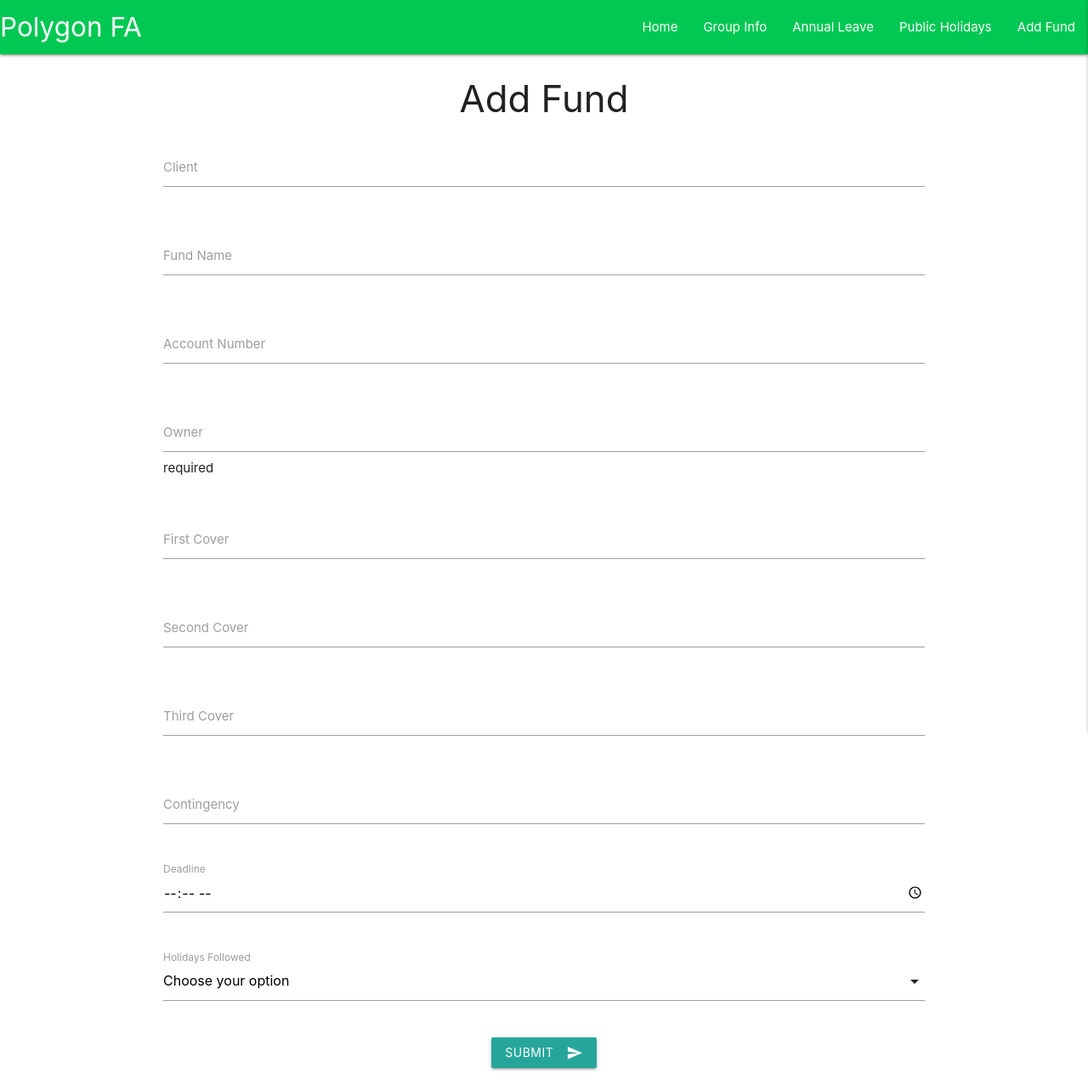
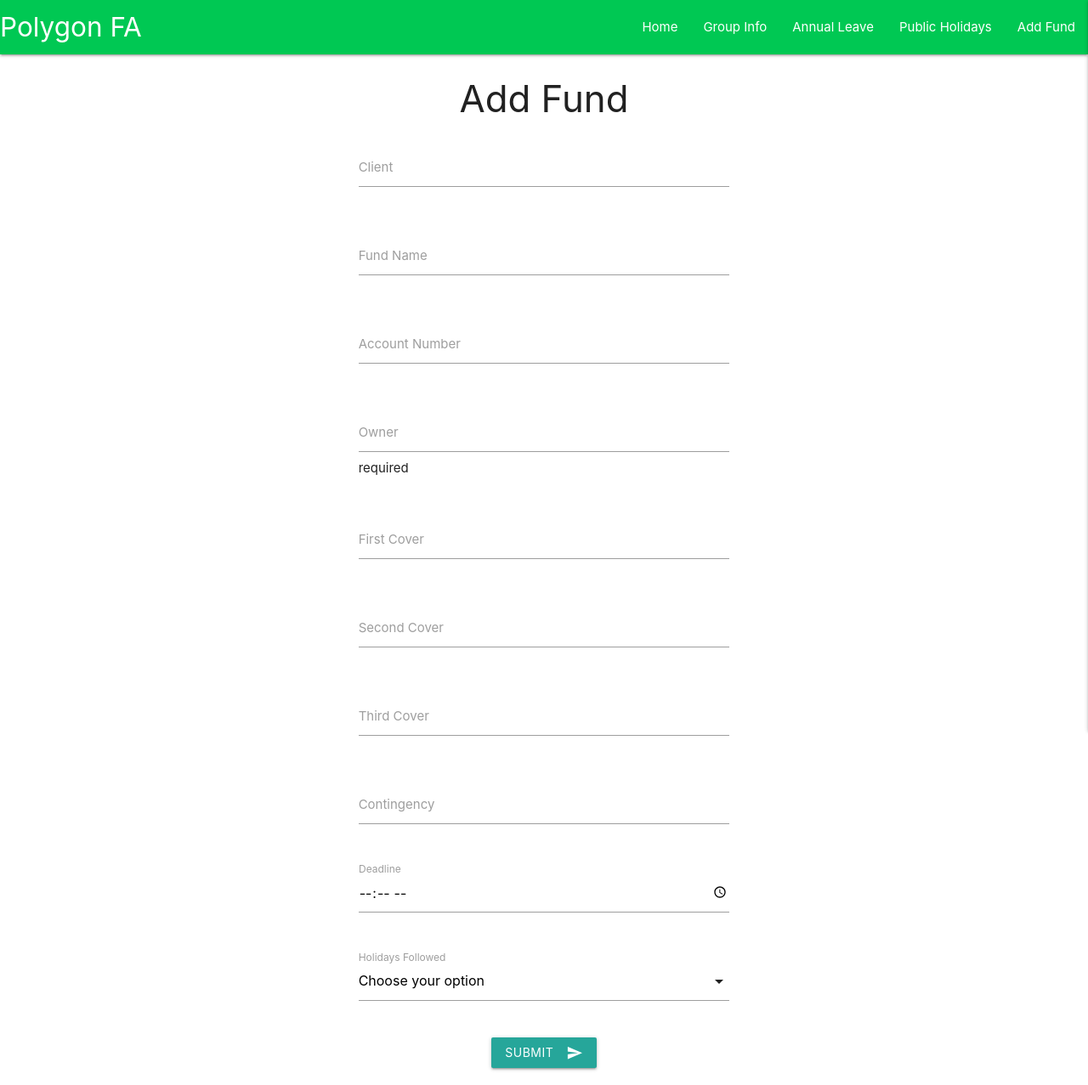
Before and after one commit to gerd113/Polygon-FAllocation, a Flask app: page /add_fund in a window 1280 px wide. Shown: the whole page at 85% size. Run offline with Flask 2, Linux system fonts and the light colour scheme; some libraries are stand-ins or nearby versions.

Commit message:
Centerd form on add fund page.

```diff
--- a/templates/add_fund.html
+++ b/templates/add_fund.html
@@ -7,63 +7,63 @@
 
 	<form class="col s12" method="POST" action="{{ url_for('add_fund') }}">
 		<div class="row">
-			<div class="input-field col s12">
+			<div class="input-field col s6 offset-s3">
 				<input id="client" type="text" name="client" class="validate" required>
 				<label for="client">Client</label>
 			</div>
 		</div>
 		<div class="row">
-			<div class="input-field col s12">
+			<div class="input-field col s6 offset-s3">
 				<input id="fund_name" type="text" name="fund_name" class="validate" required>
 				<label for="fund_name">Fund Name</label>
 			</div>
 		</div>
 		<div class="row">
-			<div class="input-field col s12">
+			<div class="input-field col s6 offset-s3">
 				<input id="fund_number" name="fund_number" type="number" class="validate" required>
 				<label for="fund_number">Account Number </label>
 			</div>
 		</div>
 		<div class="row">
-			<div class="input-field col s12">
+			<div class="input-field col s6 offset-s3">
 				<input id="owner" name="owner" type="text" class="validate"> required
 				<label for="owner">Owner</label>
 			</div>
 		</div>
 		<div class="row">
-			<div class="input-field col s12">
+			<div class="input-field col s6 offset-s3">
 				<input id="first_cover" name="first_cover" type="text" class="validate" required>
 				<label for="first_cover">First Cover</label>
 			</div>
 		</div>
 		<div class="row">
-			<div class="input-field col s12">
+			<div class="input-field col s6 offset-s3">
 				<input id="second_cover" name="second_cover" type="text" class="validate" required>
 				<label for="second_cover">Second Cover</label>
 			</div>
 		</div>
 		<div class="row">
-			<div class="input-field col s12">
+			<div class="input-field col s6 offset-s3">
 				<input id="third_cover" name="third_cover" type="text" class="validate" required>
 				<label for="third_cover">Third Cover</label>
 			</div>
 		</div>
 		<div class="row">
-			<div class="input-field col s12">
+			<div class="input-field col s6 offset-s3">
 				<input id="contingency" name="contingency" type="text" class="validate" required>
 				<label for="contingency">Contingency</label>
 			</div>
 		</div>
 
 		<div class="row">
-			<div class="input-field col s12">
+			<div class="input-field col s6 offset-s3">
 				<input id="deadline" name="deadline" type="time" class="validate" required>
 				<label for="deadline">Deadline</label>
 			</div>
 		</div>
 
 		<div class="row">
-			<div class="input-field col s12">
+			<div class="input-field col s6 offset-s3">
 				                <select>
 		                        <option value="" name="hols_followed">Choose your option</option>
 		                        <option value="1" name="Ireland">Ireland</option>
@@ -75,7 +75,7 @@
 		</div>
 
 		<div class="row">
-			<div class="col s12  center-align">
+			<div class="col s6 offset-s3  center-align">
 				<button class="btn waves-effect waves-light" type="submit">Submit
                     <i class="material-icons right">send</i>
                 </button>
```
